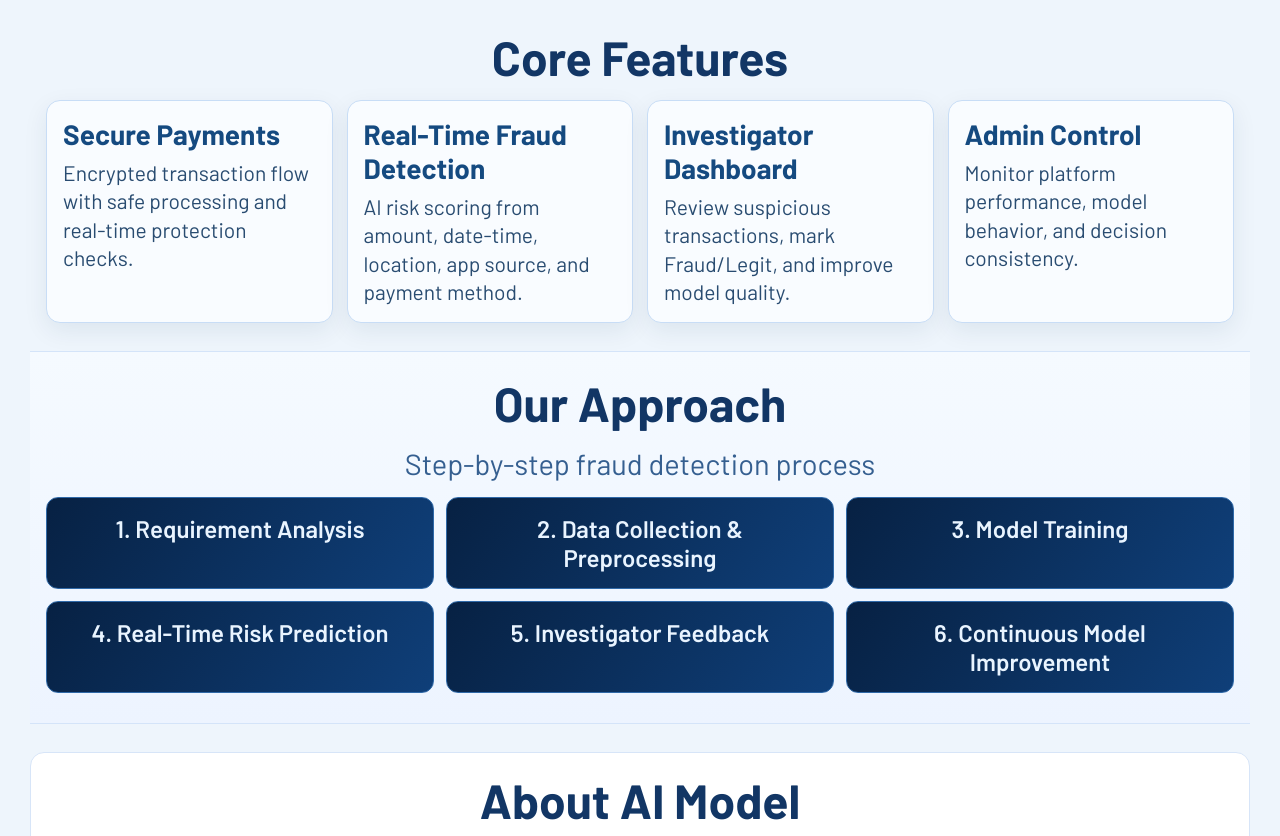
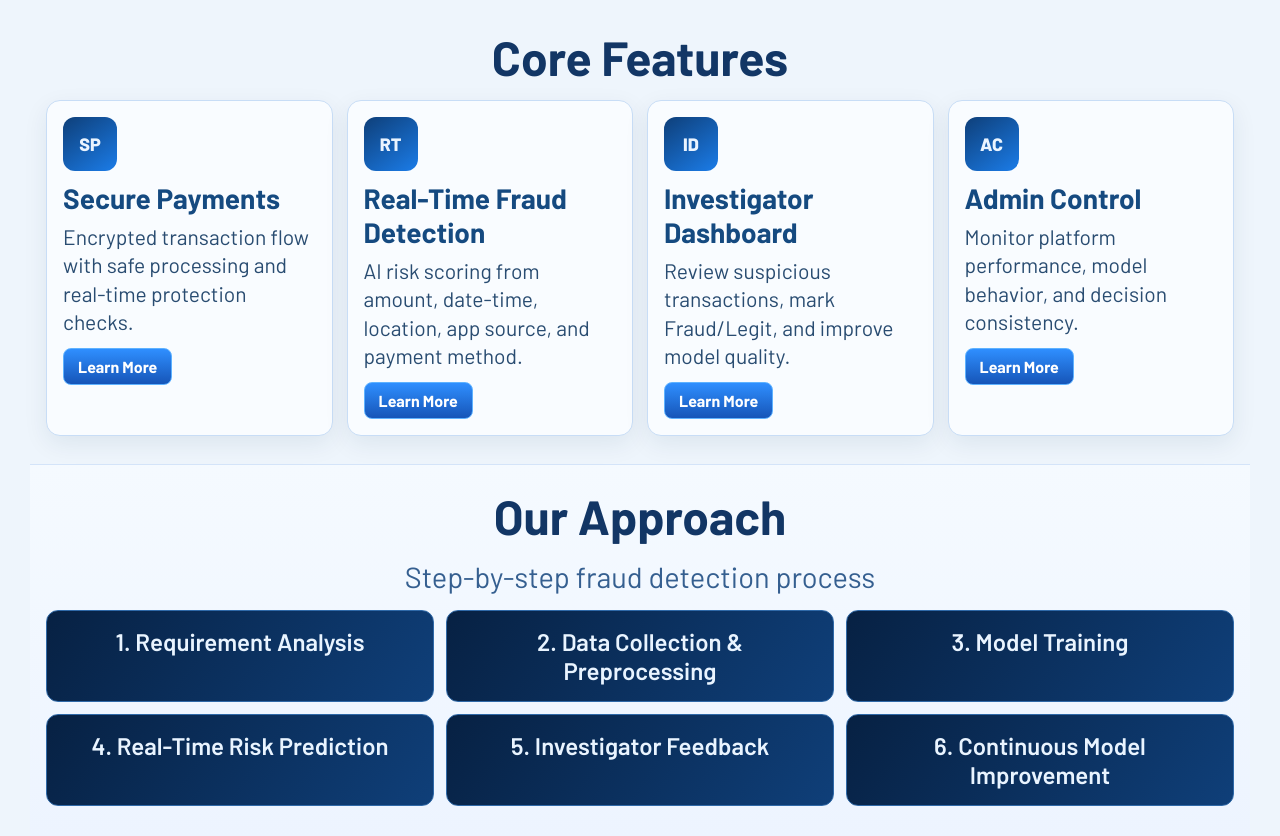
Before and after one commit to himadrichauhan19-code/AI-FRAUD-DETACTION, a Flask app: page / in a window 1280 px wide. Shown: the part 681-1517 px from the top of the page. Run offline with Flask 3, Linux system fonts and the light colour scheme.

Commit message:
update all

```diff
--- a/static/style.css
+++ b/static/style.css
@@ -302,3 +302,32 @@ th, td { border-bottom: 1px solid #d7e5f8; padding: 10px; text-align: left; }
   tr { border-bottom: 1px solid #d7e5f8; margin-bottom: 10px; }
   .feedback-actions { flex-direction: column; }
 }
+
+.feature-icon {
+  width: 54px;
+  height: 54px;
+  border-radius: 12px;
+  display: grid;
+  place-items: center;
+  font-size: 18px;
+  font-weight: 800;
+  color: #eaf4ff;
+  background: linear-gradient(145deg, #0e3f79, #1b7ce8);
+  margin-bottom: 10px;
+}
+
+.learn-btn {
+  display: inline-block;
+  margin-top: 12px;
+  padding: 8px 14px;
+  border-radius: 8px;
+  text-decoration: none;
+  color: #ffffff;
+  font-weight: 700;
+  border: 1px solid #5eb2ff;
+  background: linear-gradient(180deg, #2f8fff, #1655b8);
+}
+
+.learn-btn:hover {
+  filter: brightness(1.08);
+}
--- a/templates/index.html
+++ b/templates/index.html
@@ -22,20 +22,28 @@
   <h2>Core Features</h2>
   <div class="card-grid">
     <article class="feature-card">
+      <div class="feature-icon">SP</div>
       <h3>Secure Payments</h3>
       <p>Encrypted transaction flow with safe processing and real-time protection checks.</p>
+      <a class="learn-btn" href="{{ url_for('index') }}#about">Learn More</a>
     </article>
     <article class="feature-card">
+      <div class="feature-icon">RT</div>
       <h3>Real-Time Fraud Detection</h3>
       <p>AI risk scoring from amount, date-time, location, app source, and payment method.</p>
+      <a class="learn-btn" href="{{ url_for('index') }}#modules">Learn More</a>
     </article>
     <article class="feature-card">
+      <div class="feature-icon">ID</div>
       <h3>Investigator Dashboard</h3>
       <p>Review suspicious transactions, mark Fraud/Legit, and improve model quality.</p>
+      <a class="learn-btn" href="{{ url_for('dashboard') if session.get('user') else url_for('login') }}">Learn More</a>
     </article>
     <article class="feature-card">
+      <div class="feature-icon">AC</div>
       <h3>Admin Control</h3>
       <p>Monitor platform performance, model behavior, and decision consistency.</p>
+      <a class="learn-btn" href="{{ url_for('index') }}#contact">Learn More</a>
     </article>
   </div>
 </section>
```
